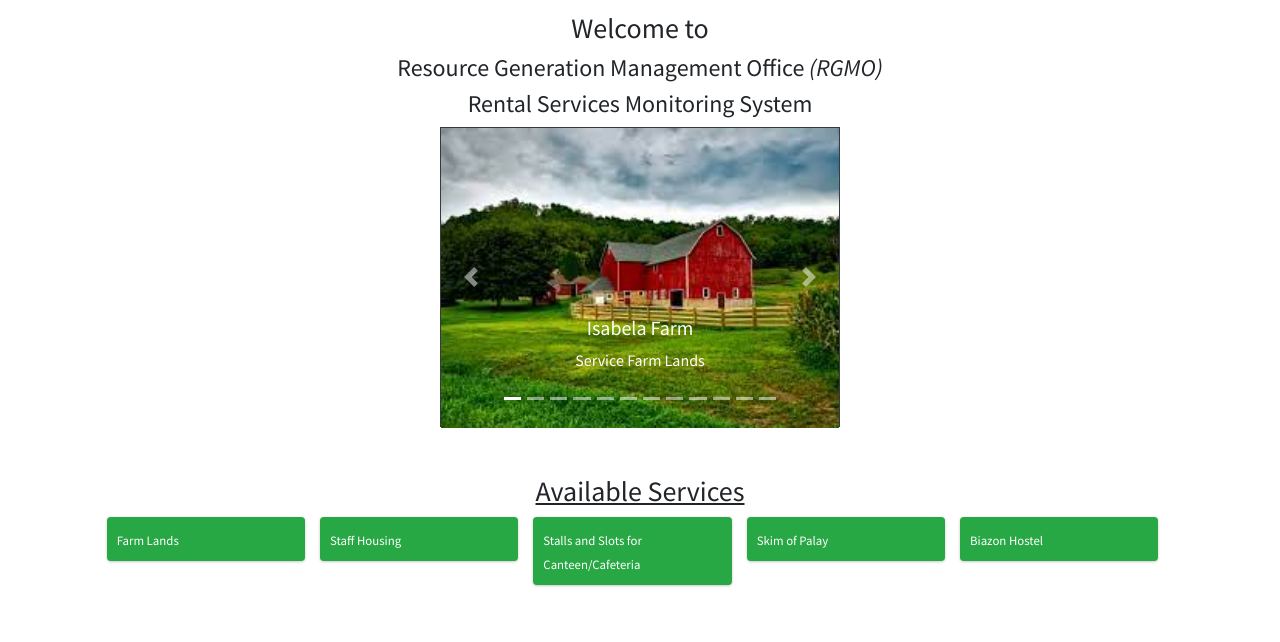
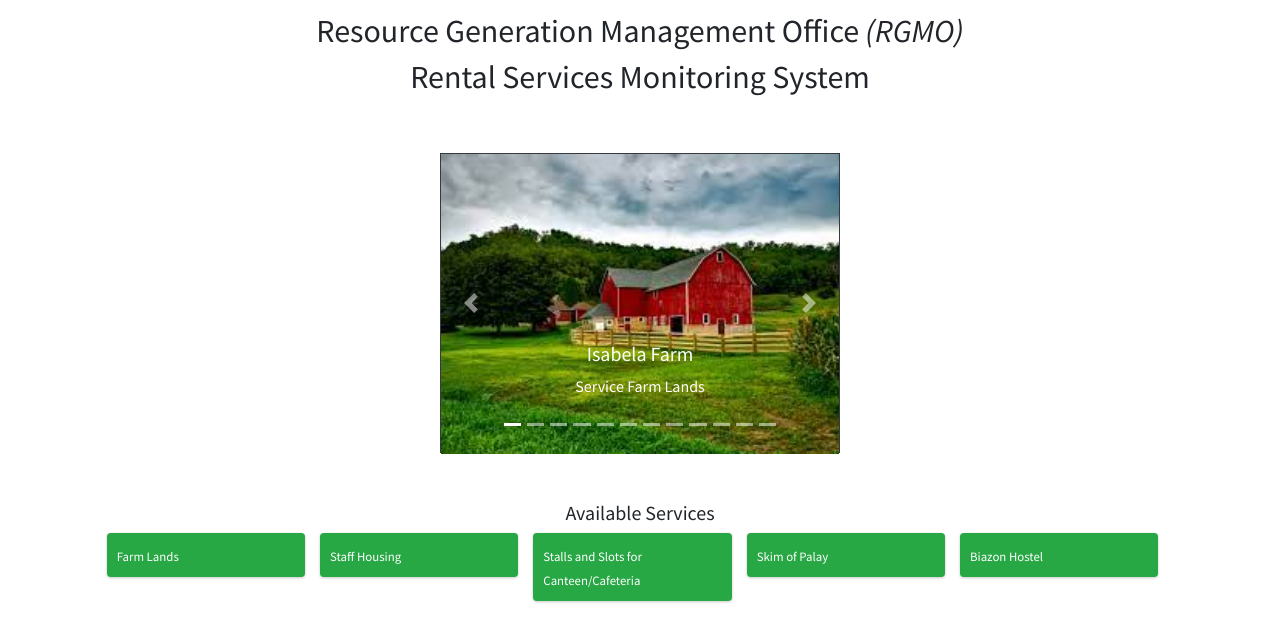
Before and after one commit to daywalker5937/rgmo, a PHP site: page / in a window 1280 px wide. Shown: the part 61-703 px from the top of the page. Run offline with PHP 8.4, Linux system fonts and the light colour scheme; data comes from the database, SQL or seed files in the repository; some libraries are stand-ins or nearby versions.

Commit message:
Approved design by client

```diff
--- a/index.php
+++ b/index.php
@@ -50,12 +50,11 @@
   </div>
   <!-- /.card -->
 
-  <div class="row justify-content-center"><h3>Welcome to</h3></div>
-  <div class="row justify-content-center"><h4>Resource Generation Management Office <i>(RGMO)</i></h4></div>
-  <div class="row justify-content-center"><h4>Rental Services Monitoring System</h4></div>
+  <div class="row justify-content-center"><h2>Resource Generation Management Office <i>(RGMO)</i></h2></div>
+  <div class="row justify-content-center"><h2>Rental Services Monitoring System</h2></div>
 
   <div class="row justify-content-center">
-    <div id="carousel-main-div" class="carousel slide border border-dark" style="height: 300px; width: 400px;" data-ride="carousel">
+    <div id="carousel-main-div" class="carousel slide border border-dark mt-5" style="height: 300px; width: 400px;" data-ride="carousel">
       <ol class="carousel-indicators"></ol>
       <div class="carousel-inner"></div>
       <a class="carousel-control-prev" href="#carousel-main-div" role="button" data-slide="prev">
@@ -69,7 +68,7 @@
     </div>
   </div>
 
-  <div class="row justify-content-center mt-5"><h3><u>Available Services</u></h3></div>
+  <div class="row justify-content-center mt-5"><h5>Available Services</h5></div>
   <div class="row w-100 justify-content-center" id="services-display-div"></div>
 
 <!-- REQUIRED SCRIPTS -->
```
